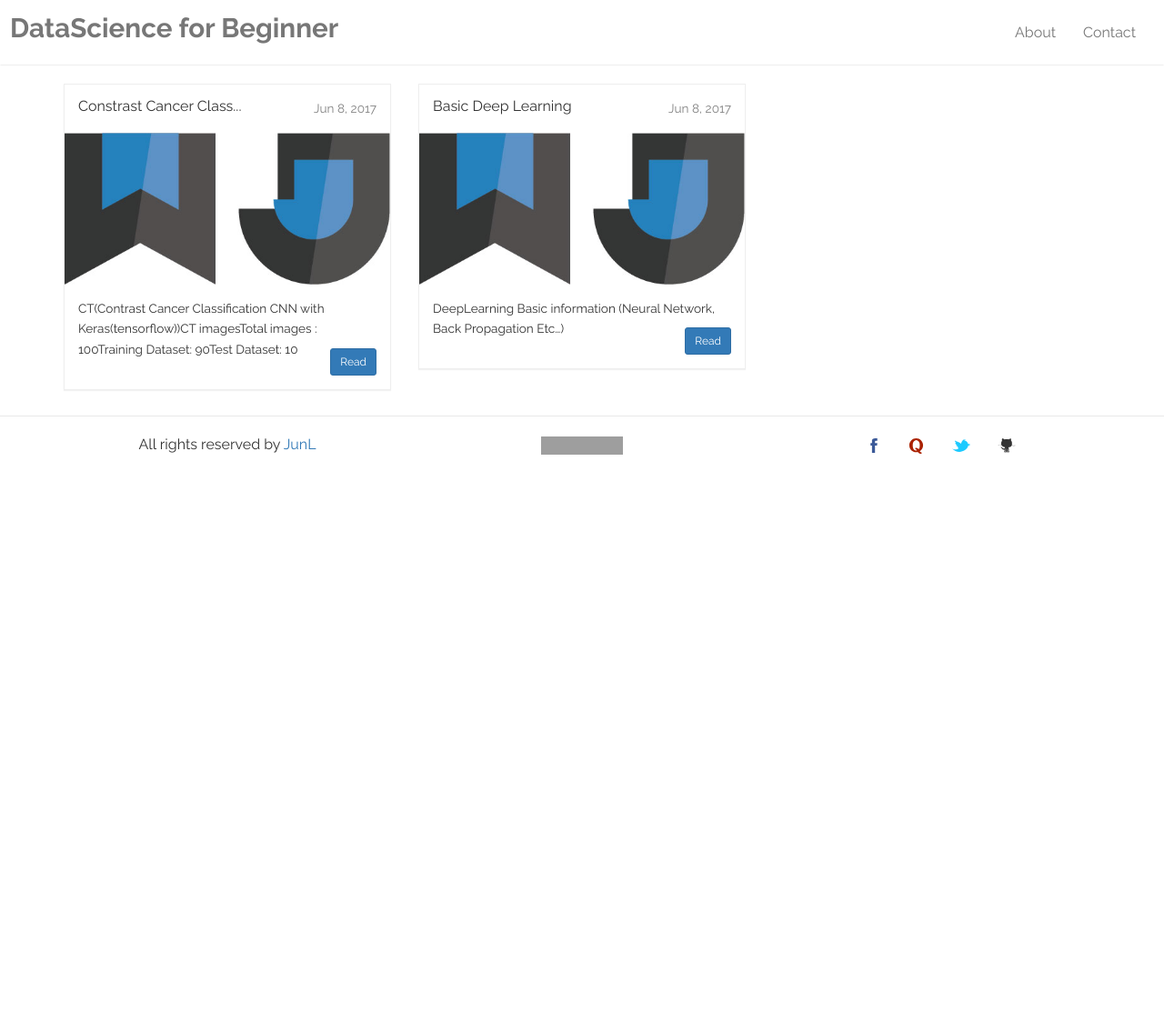
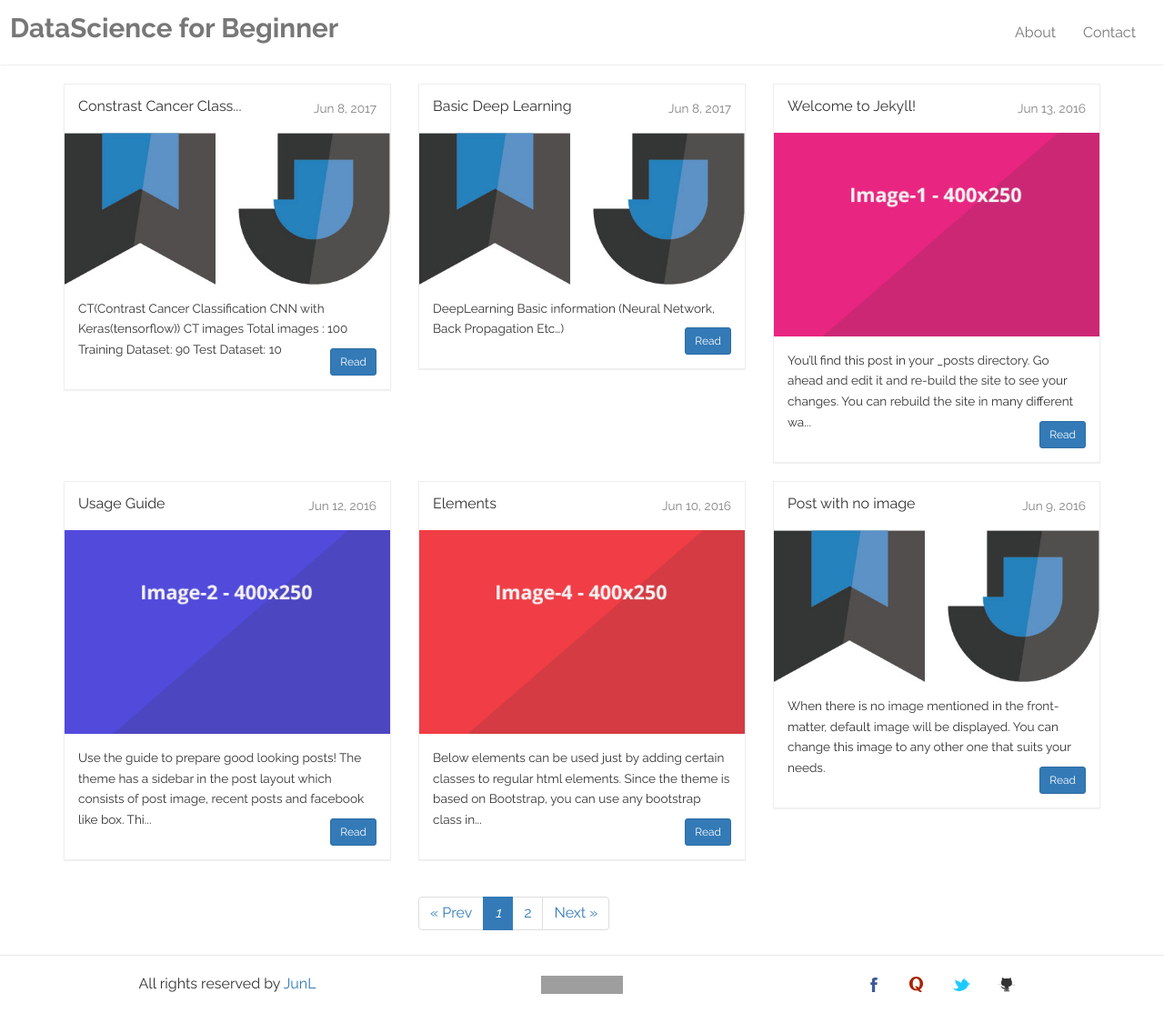
Before and after one commit to byungjun0689/byungjun0689.github.io, a Jekyll site: the page built from index.html, in a window 1280 px wide. Shown: the whole page at 91% size. Built offline with Jekyll 4.4.1, drawn with Linux system fonts in a browser that asks for light colours; the list of posts is cut into pages by our own code; before the commit the page ends 900 px from its top, so only the background shows below that; grey boxes are pictures that could not be loaded.

Commit message:
Change Output images folder & MD files

```diff
--- /dev/null
+++ b/_posts/2016-06-09-no-image.markdown
@@ -0,0 +1,10 @@
+---
+layout: post
+title:  "Post with no image"
+categories: jekyll update
+---
+When there is no image mentioned in the front-matter, default image will be displayed. You can change this image to any other one that suits your needs.
+
+Lorem ipsum dolor sit amet, consectetur adipiscing elit. Ut non iaculis risus. Phasellus vitae nunc ac lectus finibus porttitor. Sed vel enim vulputate, euismod neque maximus, tincidunt turpis. Aenean accumsan leo eget dui porta pulvinar. Sed tincidunt, nisi non efficitur tempus, enim lectus aliquam arcu, at dignissim ligula ex eu quam. Suspendisse gravida dapibus ultrices. Vivamus convallis nulla nisl, a imperdiet felis pellentesque in. Nulla facilisi. Integer aliquet sed orci eu tempor. Sed viverra ullamcorper commodo.
+
+Morbi vestibulum sem eget maximus feugiat. Curabitur vehicula magna in molestie dignissim. Nam gravida leo non purus cursus, id accumsan justo tincidunt. Donec accumsan purus mauris, vitae luctus magna faucibus vitae. Nullam tincidunt urna scelerisque, hendrerit mi ac, sagittis ligula. Curabitur convallis eros eu fringilla maximus. Donec lobortis scelerisque enim eu molestie. Duis ac mi quis risus auctor vulputate.
--- /dev/null
+++ b/_posts/2016-06-10-elements.markdown
@@ -0,0 +1,289 @@
+---
+layout: post
+title:  "Elements"
+categories: jekyll update
+img: image-4.png
+---
+Below elements can be used just by adding certain classes to regular html elements. Since the theme is based on Bootstrap, you can use any bootstrap class in this theme.
+
+## Buttons
+
+<a href="#" class="btn btn-default">Default</a>
+<a href="#" class="btn btn-primary">Primary</a>
+<a href="#" class="btn btn-success">Success</a>
+<a href="#" class="btn btn-info">Info</a>
+<a href="#" class="btn btn-warning">Warning</a>
+<a href="#" class="btn btn-danger">Danger</a>
+<a href="#" class="btn btn-link">Link</a>
+<br /><br />
+<a href="#" class="btn btn-primary btn-lg">Large button</a>
+<a href="#" class="btn btn-primary">Default button</a>
+<a href="#" class="btn btn-primary btn-sm">Small button</a>
+<a href="#" class="btn btn-primary btn-xs">Mini button</a>
+
+{% highlight html %}
+<a href="#" class="btn btn-default">Default</a>
+<a href="#" class="btn btn-primary">Primary</a>
+<a href="#" class="btn btn-success">Success</a>
+<a href="#" class="btn btn-info">Info</a>
+<a href="#" class="btn btn-warning">Warning</a>
+<a href="#" class="btn btn-danger">Danger</a>
+<a href="#" class="btn btn-link">Link</a>
+
+<a href="#" class="btn btn-primary btn-lg">Large button</a>
+<a href="#" class="btn btn-primary">Default button</a>
+<a href="#" class="btn btn-primary btn-sm">Small button</a>
+<a href="#" class="btn btn-primary btn-xs">Mini button</a>
+{% endhighlight %}
+
+
+## Typo
+
+### Heading
+
+<h1>Heading 1</h1>
+<h2>Heading 2</h2>
+<h3>Heading 3</h3>
+<h4>Heading 4</h4>
+<h5>Heading 5</h5>
+<h6>Heading 6</h6>
+
+{% highlight html %}
+<h1>Heading 1</h1>
+<h2>Heading 2</h2>
+<h3>Heading 3</h3>
+<h4>Heading 4</h4>
+<h5>Heading 5</h5>
+<h6>Heading 6</h6>
+{% endhighlight %}
+
+### Blockquote
+<blockquote>
+  <p>Lorem ipsum dolor sit amet, consectetur adipiscing elit. Integer posuere erat a ante.</p>
+  <small>Someone famous in <cite title="Source Title">Source Title</cite></small>
+</blockquote>
+
+{% highlight html %}
+<blockquote>
+  <p>Lorem ipsum dolor sit amet, consectetur adipiscing elit. Integer posuere erat a ante.</p>
+  <small>Someone famous in <cite title="Source Title">Source Title</cite></small>
+</blockquote>
+{% endhighlight %}
+
+
+## Table
+
+| Tables   |      Are      |  Cool |
+|----------|:-------------:|------:|
+| col 1 is |  left-aligned | $1600 |
+| col 2 is |    centered   |   $12 |
+| col 3 is | right-aligned |    $1 |
+{: .table .table-striped .table-hover}
+
+{% highlight markdown %}
+| Tables   |      Are      |  Cool |
+|----------|:-------------:|------:|
+| col 1 is |  left-aligned | $1600 |
+| col 2 is |    centered   |   $12 |
+| col 3 is | right-aligned |    $1 |
+{: .table .table-striped .table-hover}
+{% endhighlight %}
+
+<div class="mt20"></div>
+
+## Indicators
+
+
+<div class="alert alert-dismissible alert-warning">
+  <button type="button" class="close" data-dismiss="alert">&times;</button>
+  <h4>Warning!</h4>
+  <p>Best check yo self, you're not looking too good. Nulla vitae elit libero, a pharetra augue. Praesent commodo cursus magna, <a href="#" class="alert-link">vel scelerisque nisl consectetur et</a>.</p>
+</div>
+
+{% highlight html %}
+<div class="alert alert-dismissible alert-warning">
+  <button type="button" class="close" data-dismiss="alert">&times;</button>
+  <h4>Warning!</h4>
+  <p>Best check yo self, you're not looking too good. Nulla vitae elit libero, a pharetra augue. Praesent commodo cursus magna, <a href="#" class="alert-link">vel scelerisque nisl consectetur et</a>.</p>
+</div>
+{% endhighlight %}
+
+
+<div class="row">
+    <div class="col-md-4">
+        <div class="alert alert-dismissible alert-danger">
+          <button type="button" class="close" data-dismiss="alert">&times;</button>
+          <strong>Oh snap!</strong> <a href="#" class="alert-link">Change a few things up</a> and try submitting again.
+          </div>
+    </div>
+
+
+
+   <div class="col-md-4">
+        <div class="alert alert-dismissible alert-success">
+          <button type="button" class="close" data-dismiss="alert">&times;</button>
+          <strong>Well done!</strong> You successfully read <a href="#" class="alert-link">this important alert message</a>.
+        </div>
+    </div>
+
+
+
+   <div class="col-md-4">
+        <div class="alert alert-dismissible alert-info">
+          <button type="button" class="close" data-dismiss="alert">&times;</button>
+          <strong>Heads up!</strong> This <a href="#" class="alert-link">alert needs your attention</a>, but it's not super important.
+        </div>
+    </div>
+</div>
+
+
+<div class="row">
+    <div class="col-md-4">
+       {% highlight html %}
+        <div class="alert alert-dismissible alert-danger">
+          <button type="button" class="close" data-dismiss="alert">&times;</button>
+          <strong>Oh snap!</strong> <a href="#" class="alert-link">Change a few things up</a> and try submitting again.
+          </div>
+          {% endhighlight %}
+    </div>
+
+
+
+   <div class="col-md-4">
+       {% highlight html %}
+        <div class="alert alert-dismissible alert-success">
+          <button type="button" class="close" data-dismiss="alert">&times;</button>
+          <strong>Well done!</strong> You successfully read <a href="#" class="alert-link">this important alert message</a>.
+        </div>
+        {% endhighlight %}
+    </div>
+
+
+
+   <div class="col-md-4">
+       {% highlight html %}
+        <div class="alert alert-dismissible alert-info">
+          <button type="button" class="close" data-dismiss="alert">&times;</button>
+          <strong>Heads up!</strong> This <a href="#" class="alert-link">alert needs your attention</a>, but it's not super important.
+        </div>
+        {% endhighlight %}
+    </div>
+</div>
+
+## Labels
+
+<span class="label label-default">Default</span>
+<span class="label label-primary">Primary</span>
+<span class="label label-success">Success</span>
+<span class="label label-warning">Warning</span>
+<span class="label label-danger">Danger</span>
+<span class="label label-info">Info</span>
+
+{% highlight html %}
+<span class="label label-default">Default</span>
+<span class="label label-primary">Primary</span>
+<span class="label label-success">Success</span>
+<span class="label label-warning">Warning</span>
+<span class="label label-danger">Danger</span>
+<span class="label label-info">Info</span>
+{% endhighlight %}
+
+
+## Jumbotron
+
+<div class="jumbotron">
+  <h1>Jumbotron</h1>
+  <p>This is a simple hero unit, a simple jumbotron-style component for calling extra attention to featured content or information.</p>
+  <p><a class="btn btn-primary btn-lg">Learn more</a></p>
+</div>
+
+{% highlight html %}
+<div class="jumbotron">
+  <h1>Jumbotron</h1>
+  <p>This is a simple hero unit, a simple jumbotron-style component for calling extra attention to featured content or information.</p>
+  <p><a class="btn btn-primary btn-lg">Learn more</a></p>
+</div>
+{% endhighlight %}
+
+## Panels
+
+<div class="row">
+    <div class="col-md-4">
+        <div class="panel panel-primary">
+          <div class="panel-heading">
+            <h3 class="panel-title">Panel primary</h3>
+          </div>
+          <div class="panel-body">
+            Panel content
+          </div>
+        </div>
+    </div>
+
+
+
+   <div class="col-md-4">
+        <div class="panel panel-success">
+          <div class="panel-heading">
+            <h3 class="panel-title">Panel success</h3>
+          </div>
+          <div class="panel-body">
+            Panel content
+          </div>
+        </div>
+    </div>
+
+
+
+   <div class="col-md-4">
+        <div class="panel panel-warning">
+          <div class="panel-heading">
+            <h3 class="panel-title">Panel warning</h3>
+          </div>
+          <div class="panel-body">
+            Panel content
+          </div>
+        </div>
+    </div>
+</div>
+
+<div class="row">
+    <div class="col-md-4">
+        <div class="panel panel-danger">
+          <div class="panel-heading">
+            <h3 class="panel-title">Panel danger</h3>
+          </div>
+          <div class="panel-body">
+            Panel content
+          </div>
+        </div>
+    </div>
+
+
+
+   <div class="col-md-4">
+        <div class="panel panel-info">
+          <div class="panel-heading">
+            <h3 class="panel-title">Panel info</h3>
+          </div>
+          <div class="panel-body">
+            Panel content
+          </div>
+        </div>
+    </div>
+
+   <div class="col-md-4">
+    </div>
+</div>
+
+{% highlight html %}
+<div class="panel panel-primary">
+    <div class="panel-heading">
+    <h3 class="panel-title">Panel primary</h3>
+    </div>
+    <div class="panel-body">
+    Panel content
+    </div>
+</div>
+{% endhighlight %}
+
+Change class ``panel-primary`` to ``panel-warning``, ``panel-success`` and so on to get other panels.
--- /dev/null
+++ b/_posts/2016-06-12-usage.markdown
@@ -0,0 +1,24 @@
+---
+layout: post
+title:  "Usage Guide"
+categories: jekyll update
+img: image-2.png
+categories: two
+---
+
+Use the guide to prepare good looking posts! The theme has a sidebar in the post layout which consists of post image, recent posts and facebook like box. This can be extended by editing the ``sidebar.html`` in **_includes** folder.
+
+## Image
+
+- Use image of ratio 400x250 (800x500).
+- Keep them inside ``images`` folder.
+- Mention image name in the front matter as shown below
+
+{% highlight yml %}
+---
+layout: post
+title:  "Some title"
+categories: some category
+img: image-name.jpg
+---
+{% endhighlight %}
--- /dev/null
+++ b/_posts/2016-06-13-welcome-to-jekyll.markdown
@@ -0,0 +1,27 @@
+---
+layout: post
+title:  "Welcome to Jekyll!"
+date:   2016-06-13 10:51:47 +0530
+categories: jekyll update
+img: image-1.png
+categories: [one, two]
+---
+You’ll find this post in your `_posts` directory. Go ahead and edit it and re-build the site to see your changes. You can rebuild the site in many different ways, but the most common way is to run `jekyll serve`, which launches a web server and auto-regenerates your site when a file is updated.
+
+To add new posts, simply add a file in the `_posts` directory that follows the convention `YYYY-MM-DD-name-of-post.ext` and includes the necessary front matter. Take a look at the source for this post to get an idea about how it works.
+
+Jekyll also offers powerful support for code snippets:
+
+{% highlight ruby %}
+def print_hi(name)
+  puts "Hi, #{name}"
+end
+print_hi('Tom')
+#=> prints 'Hi, Tom' to STDOUT.
+{% endhighlight %}
+
+Check out the [Jekyll docs][jekyll-docs] for more info on how to get the most out of Jekyll. File all bugs/feature requests at [Jekyll’s GitHub repo][jekyll-gh]. If you have questions, you can ask them on [Jekyll Talk][jekyll-talk].
+
+[jekyll-docs]: http://jekyllrb.com/docs/home
+[jekyll-gh]:   https://github.com/jekyll/jekyll
+[jekyll-talk]: https://talk.jekyllrb.com/
```
Also changed, not shown: _posts/2016-05-07-documentation.md (added, +54 -0 lines), _posts/2017-06-08-Basic_Deep_Learning.md (+1 -1 lines), _posts/2017-06-08-CT_Cancer.md (+8 -8 lines), src/0608/img/output_18_1.png (renamed from _posts/output_18_1.png), src/0608/img/output_24_1.png (renamed from _posts/output_24_1.png), src/0608/img/output_7_1.png (renamed from _posts/output_7_1.png), src/0608/img/output_8_0.png (renamed from _posts/output_8_0.png), src/0608/img/output_9_0.png (renamed from _posts/output_9_0.png).
